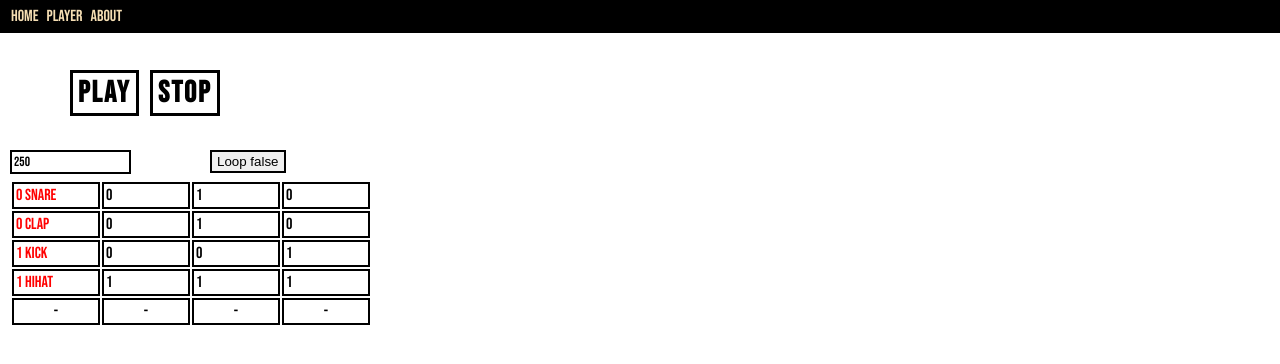
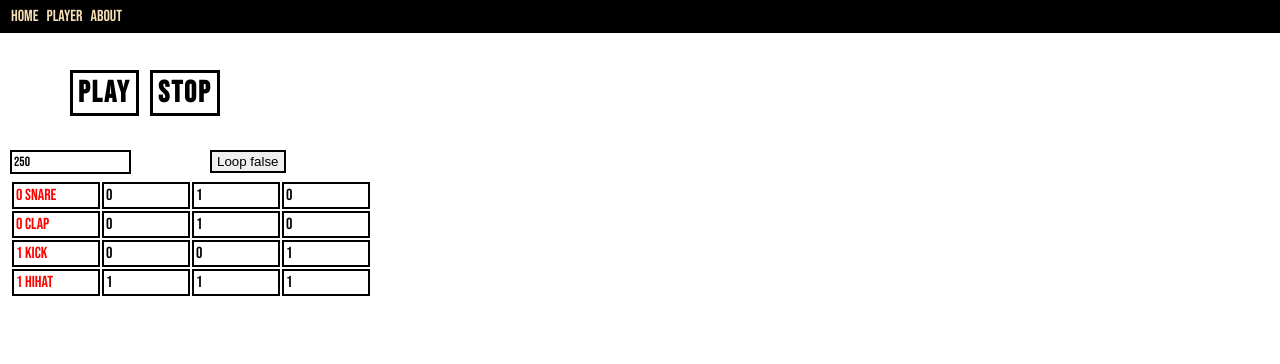
Before and after one commit to geonith-george/beats, an Angular app: page /player/beats in a window 1280 px wide. Shown: the top 364 px of the page. Built offline with nearby package versions, Linux system fonts and the light colour scheme.

Commit message:
version 6

```diff
--- a/src/app/beat-player/beat-player.component.html
+++ b/src/app/beat-player/beat-player.component.html
@@ -33,10 +33,10 @@
         <td (click)="activeHihat(3)" class="c4">{{hitat[3]}}</td>
     </tr>
 
-    <tr>
+    <!-- <tr>
         <td style="text-align: center;">{{cur[0]}}</td>
         <td style="text-align: center;">{{cur[1]}}</td>
         <td style="text-align: center;">{{cur[2]}}</td>
         <td style="text-align: center;">{{cur[3]}}</td>
-    </tr>
+    </tr> -->
 </table>
--- a/src/app/beat-player/beat-player.component.ts
+++ b/src/app/beat-player/beat-player.component.ts
@@ -14,7 +14,7 @@ export class BeatPlayerComponent implements OnInit {
   clap: number[] =  [0,0,1,0];
   kick: number[] =  [1,0,0,1];
   hitat: number[] = [1,1,1,1];
-  cur: string[] = ['-','-','-','-'];
+  // cur: string[] = ['-','-','-','-'];
   speed = 250;
   loop:boolean = false;
 
@@ -85,7 +85,7 @@ stop(){
    let c = (<HTMLMediaElement>document.getElementById('clap'));
    let k = (<HTMLMediaElement>document.getElementById('kick'));
    let h = (<HTMLMediaElement>document.getElementById('hihat'));
-   this.cur=['-','-','-','-'];
+  //  this.cur=['-','-','-','-'];
    for(let i=0;i<4;i++){
 
      await this.delay(this.speed);
@@ -93,23 +93,23 @@ stop(){
         s.currentTime=0;
         s.play();
       }
-      this.cur[i]='+';
+      // this.cur[i]='+';
       if (this.clap[i] ==1){
 
         c.currentTime=0;
         c.play();
       }
-      this.cur[i]='+';
+      // this.cur[i]='+';
       if (this.kick[i] ==1){
         k.currentTime=0;
         k.play();
       }
-      this.cur[i]='+';
+      // this.cur[i]='+';
       if (this.hitat[i] ==1){
         h.currentTime=0;
         h.play();
       }
-      this.cur[i]='+';
+      // this.cur[i]='+';
     }
 
     if (this.loop == true){
```
